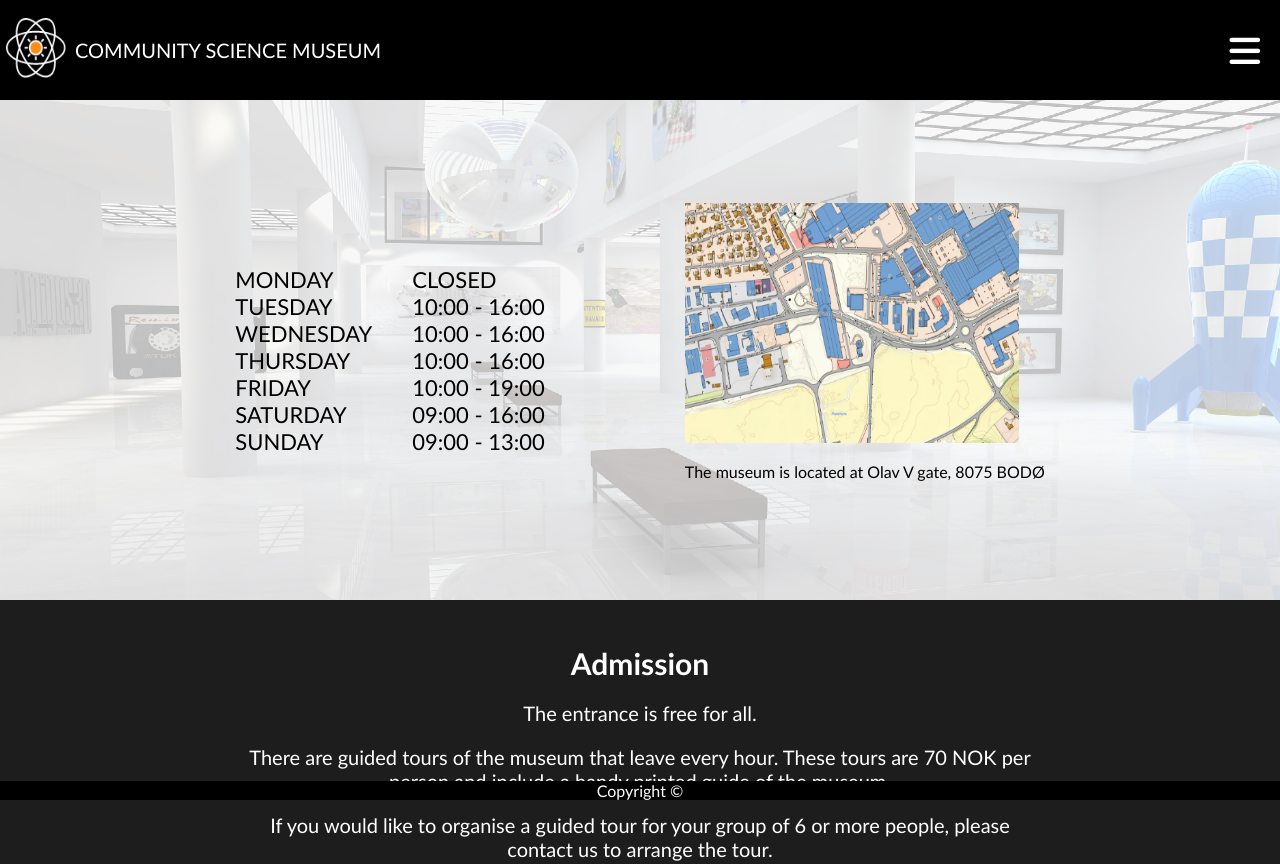
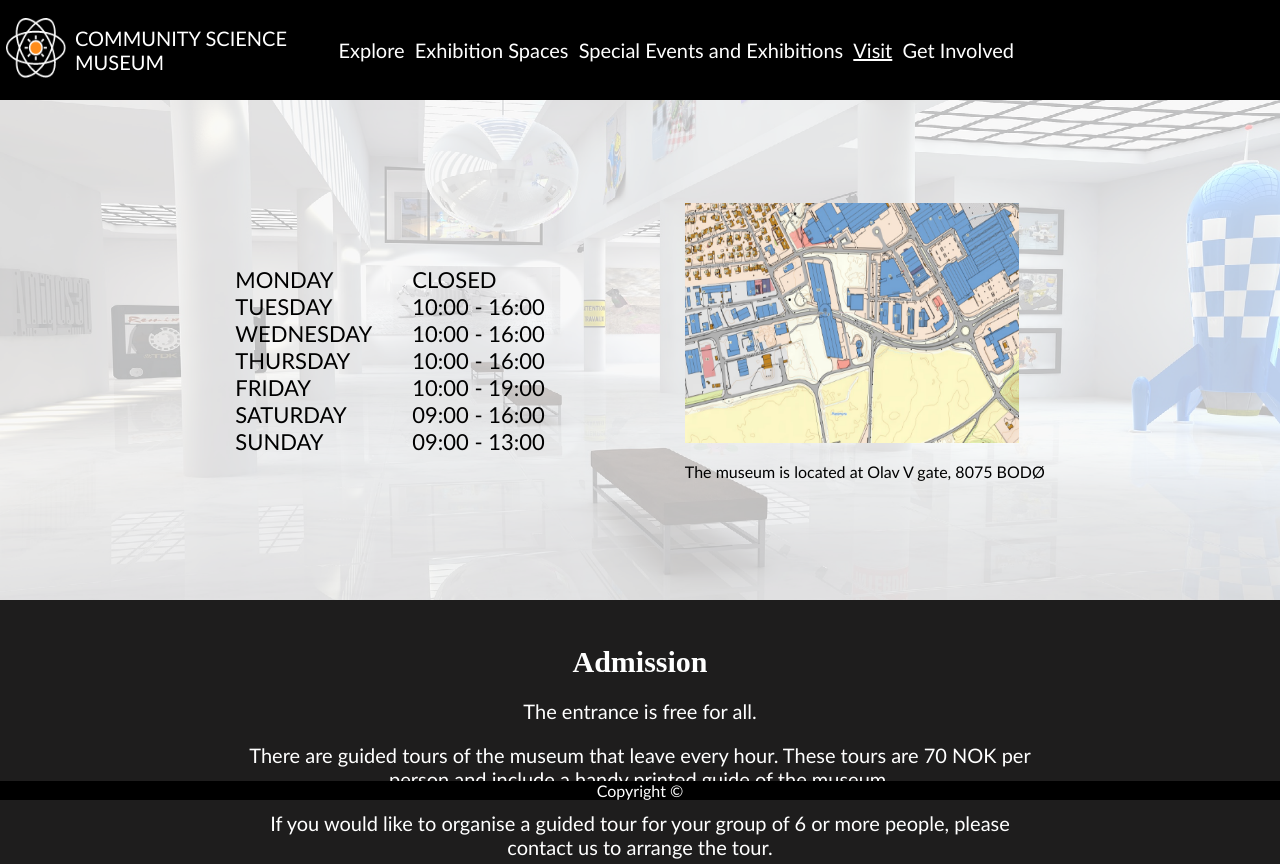
Before and after one commit to FStraume/Semester-Project, a plain HTML site: page visit.html in a window 1280 px wide. Shown: the top 864 px of the page. Drawn offline with Linux system fonts and the light colour scheme; a web font is replaced by a local one.

Commit message:
dsfs
sdfsdf

```diff
--- a/CSS/styles.css
+++ b/CSS/styles.css
@@ -16,6 +16,13 @@ body {
     margin: 0px;
 }
 /* Husk å endre font */
+
+h1,
+h2,
+h3 {
+    font-family: "Cantata One";
+}
+
 
 a {
     text-decoration: none;
@@ -517,6 +524,21 @@ textarea {
 
 @media (min-width: 950px) {
 
+    nav {
+        display: block;
+        position: static;
+    }
+
+    nav li {
+        display: inline-block;
+        padding: 0px;
+    }
+
+    header label {
+        display: none;
+    }
+
+
     .welcome_text{
         font-size: 25px;
     }
--- a/visit.html
+++ b/visit.html
@@ -6,7 +6,7 @@
     <meta name="viewport" content="width=device-width, initial-scale=1.0">
     <link href="css/styles.css" rel="stylesheet" />
     <script src="https://kit.fontawesome.com/f4f1506a18.js" crossorigin="anonymous"></script>
-    <title>Community Science Museum | Teachers and Researchers</title>
+    <title>Community Science Museum | Visit</title>
 </head>
 <body>
     <header>
```
Also changed, not shown: contact.html (+1 -1 lines), exhibition_spaces.html (+1 -1 lines), get_involved.html (+1 -1 lines), special_events.html (+1 -1 lines).
